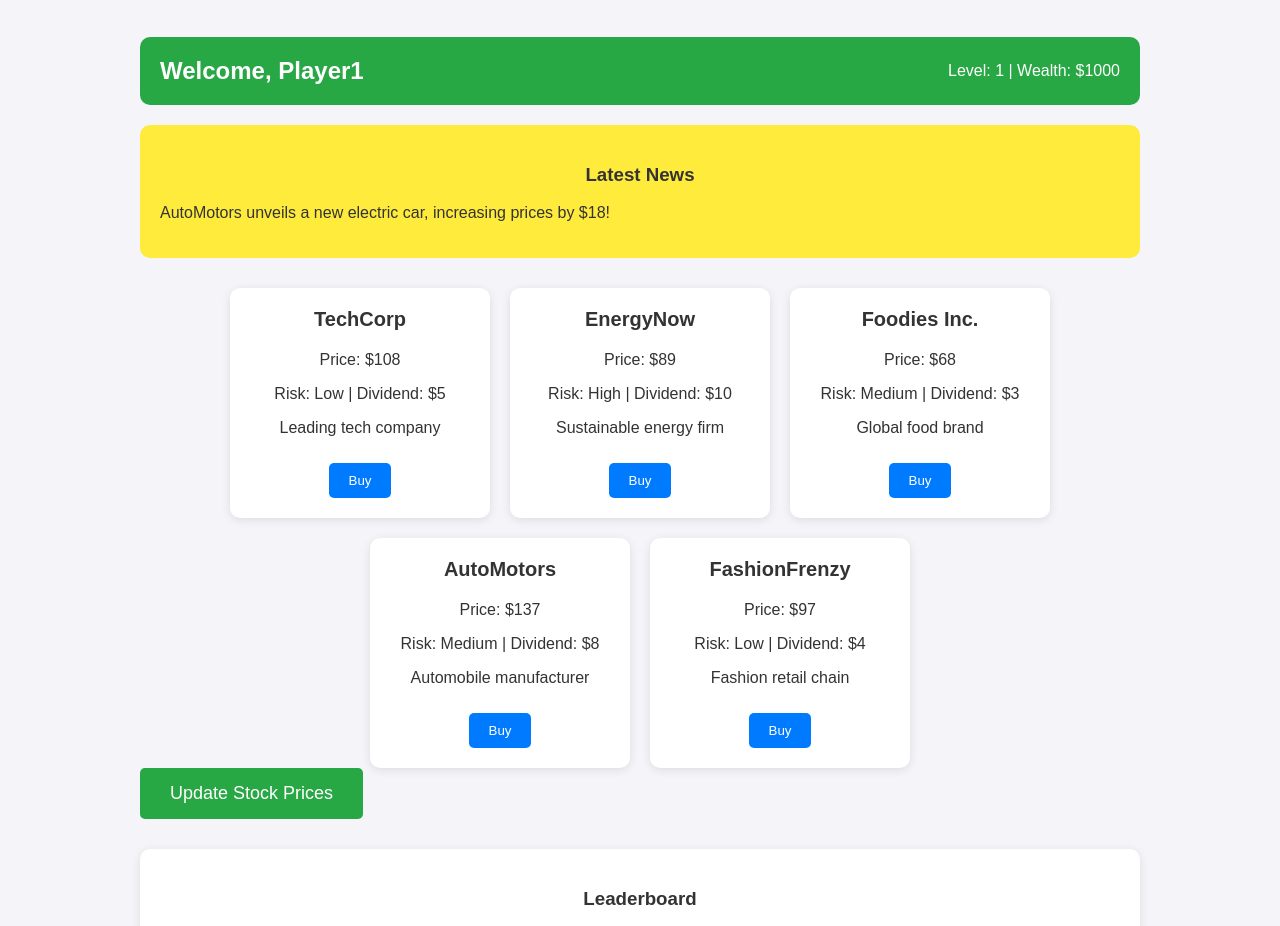
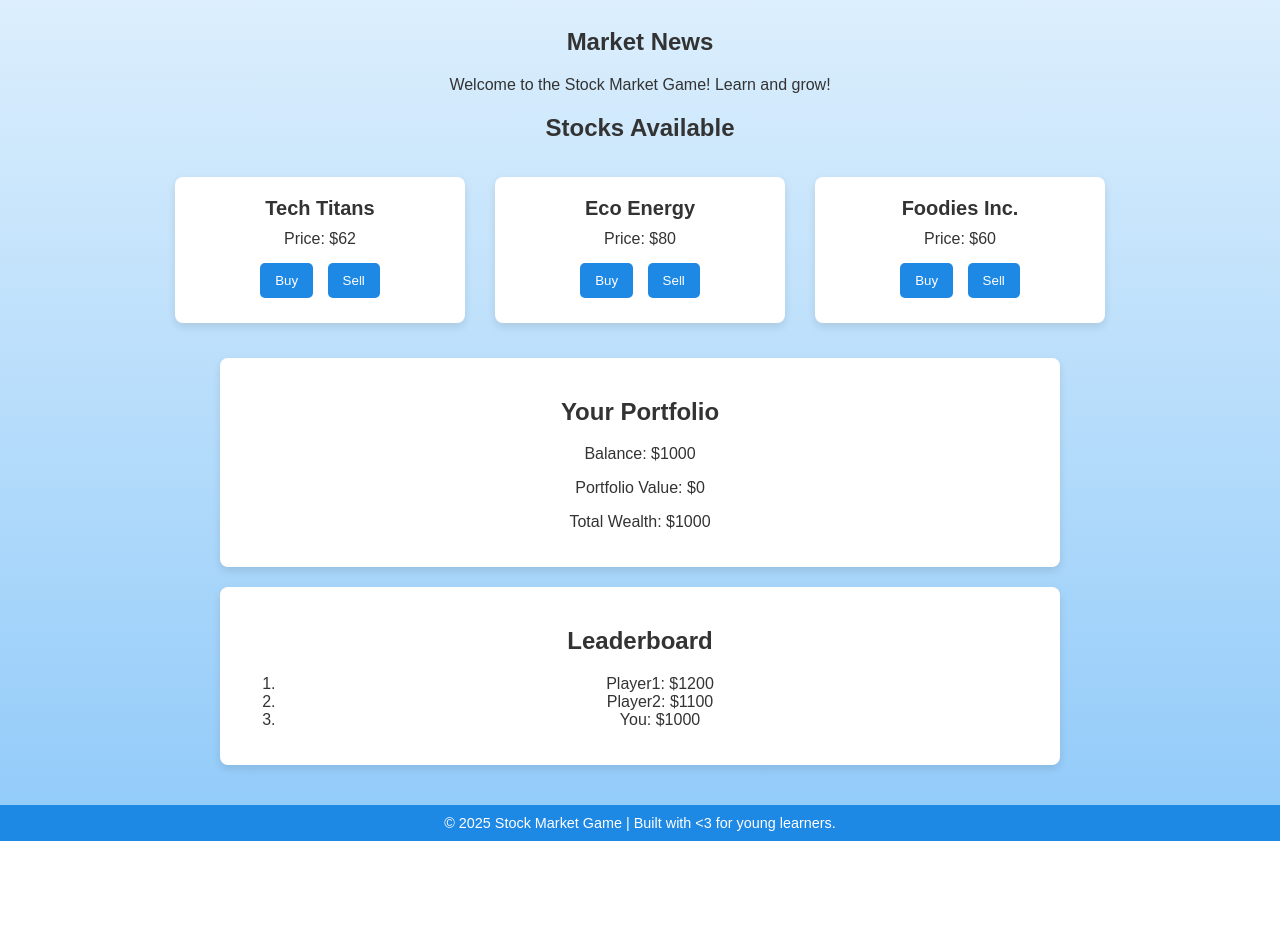
Before and after one commit to anilinsan/stock-market-game, a plain HTML site: page index.html in a window 1280 px wide. Shown: the part 80-1006 px from the top of the page. After the commit the page ends 921 px from the top, so only its background shows below. Drawn offline with Linux system fonts and the light colour scheme.

Commit message:
Update index.html

```diff
--- a/index.html
+++ b/index.html
@@ -3,186 +3,221 @@
 <head>
     <meta charset="UTF-8">
     <meta name="viewport" content="width=device-width, initial-scale=1.0">
-    <title>Super Stock Market Game for Kids</title>
+    <meta name="description" content="Interactive Stock Market Game for Kids">
+    <title>Stock Market Game</title>
     <style>
-        body { font-family: 'Arial', sans-serif; background-color: #F4F4F9; color: #333; margin: 0; padding: 0; }
-        h1 { text-align: center; padding: 20px; background-color: #007bff; color: white; font-size: 32px; margin: 0; }
-        .container { max-width: 1000px; margin: 0 auto; padding: 20px; }
-        .button { padding: 15px 30px; font-size: 18px; background-color: #28a745; color: white; border: none; border-radius: 5px; cursor: pointer; }
-        .button:hover { background-color: #218838; }
-        .stock-list { display: flex; flex-wrap: wrap; gap: 20px; justify-content: center; margin-top: 30px; }
-        .stock-item { background-color: white; border-radius: 10px; padding: 20px; box-shadow: 0 2px 10px rgba(0, 0, 0, 0.1); width: 220px; text-align: center; }
-        .stock-item h3 { margin-top: 0; font-size: 20px; }
-        .stock-item p { font-size: 16px; }
-        .stock-item button { margin-top: 10px; padding: 10px 20px; background-color: #007bff; color: white; border: none; border-radius: 5px; cursor: pointer; }
-        .stock-item button:hover { background-color: #0056b3; }
-        .profile { display: flex; justify-content: space-between; align-items: center; padding: 20px; background-color: #28a745; color: white; border-radius: 10px; margin-top: 20px; }
-        .profile h2 { margin: 0; }
-        .profile p { margin: 0; }
-        .leaderboard { margin-top: 30px; padding: 20px; background-color: white; border-radius: 10px; box-shadow: 0 2px 10px rgba(0, 0, 0, 0.1); }
-        .leaderboard h3 { text-align: center; }
-        .leaderboard ul { list-style: none; padding: 0; }
-        .leaderboard li { background-color: #F1F1F1; margin-bottom: 10px; padding: 10px; border-radius: 5px; }
-        .market-news { padding: 20px; background-color: #FFEB3B; margin-top: 20px; border-radius: 10px; }
-        .market-news h3 { text-align: center; }
-        .graph { margin-top: 20px; height: 200px; width: 100%; background-color: #f4f4f4; border-radius: 10px; }
-        .graph-bar { height: 100%; width: 10%; background-color: #007bff; display: inline-block; }
-        .stock-price { display: flex; justify-content: space-between; margin-top: 15px; font-size: 18px; }
-        .stock-price p { margin: 0; }
+        /* General styles for a responsive design */
+        body {
+            font-family: 'Arial', sans-serif;
+            margin: 0;
+            padding: 0;
+            background: linear-gradient(to bottom, #e3f2fd, #90caf9);
+            color: #333;
+            text-align: center;
+            overflow-x: hidden;
+        }
+        header {
+            background: #1e88e5;
+            color: #fff;
+            padding: 20px 10px;
+            font-size: 1.5rem;
+        }
+        main {
+            padding: 20px;
+        }
+        .container {
+            max-width: 1200px;
+            margin: auto;
+        }
+        .stock-card {
+            display: inline-block;
+            background: #ffffff;
+            border-radius: 8px;
+            margin: 15px;
+            padding: 20px;
+            box-shadow: 0 4px 8px rgba(0, 0, 0, 0.1);
+            width: 250px;
+            transition: transform 0.2s;
+        }
+        .stock-card:hover {
+            transform: scale(1.05);
+        }
+        .stock-card h3 {
+            margin: 0;
+            font-size: 1.25rem;
+        }
+        .stock-card p {
+            font-size: 1rem;
+            margin: 10px 0;
+        }
+        button {
+            background-color: #1e88e5;
+            color: white;
+            border: none;
+            padding: 10px 15px;
+            border-radius: 5px;
+            cursor: pointer;
+            margin: 5px;
+        }
+        button:hover {
+            background-color: #1565c0;
+        }
+        .portfolio, .leaderboard {
+            margin: 20px auto;
+            background: #ffffff;
+            padding: 20px;
+            border-radius: 8px;
+            box-shadow: 0 4px 8px rgba(0, 0, 0, 0.1);
+            max-width: 800px;
+        }
+        .chart {
+            height: 300px;
+            margin: 20px auto;
+        }
+        footer {
+            background: #1e88e5;
+            color: #fff;
+            padding: 10px;
+            font-size: 0.9rem;
+        }
+        footer a {
+            color: #ffcc80;
+            text-decoration: none;
+        }
+        footer a:hover {
+            text-decoration: underline;
+        }
+
+        @media (max-width: 768px) {
+            .stock-card {
+                width: 90%;
+            }
+            .container {
+                padding: 10px;
+            }
+        }
     </style>
 </head>
 <body>
+    <header>
+        Stock Market Game for Kids
+    </header>
 
-    <h1>Super Stock Market Game for Kids</h1>
-    <div class="container">
+    <main>
+        <div class="container">
+            <h2>Market News</h2>
+            <div id="news-feed">Welcome to the Stock Market Game! Learn and grow!</div>
 
-        <!-- User Profile -->
-        <div class="profile" id="user-profile">
-            <h2>Welcome, <span id="player-name">Player</span></h2>
-            <p>Level: <span id="player-level">1</span> | Wealth: $<span id="player-wealth">1000</span></p>
+            <h2>Stocks Available</h2>
+            <div id="stocks"></div>
+
+            <div class="portfolio">
+                <h2>Your Portfolio</h2>
+                <p id="balance">Balance: $1000</p>
+                <p id="portfolio-value">Portfolio Value: $0</p>
+                <p id="total-wealth">Total Wealth: $1000</p>
+            </div>
+
+            <div class="leaderboard">
+                <h2>Leaderboard</h2>
+                <ol id="leaderboard-list"></ol>
+            </div>
         </div>
+    </main>
 
-        <!-- Stock Market News -->
-        <div class="market-news" id="market-news">
-            <h3>Latest News</h3>
-            <p id="news-text">TechCorp's new product launch is expected to drive stock prices higher!</p>
-        </div>
-
-        <!-- Stock List -->
-        <div class="stock-list" id="stocks"></div>
-
-        <!-- Game Actions -->
-        <button class="button" id="update-stocks" onclick="generateStockUpdates()">Update Stock Prices</button>
-
-        <!-- Leaderboard -->
-        <div class="leaderboard" id="leaderboard">
-            <h3>Leaderboard</h3>
-            <ul id="leaderboard-list">
-                <!-- Leaderboard Items will be here -->
-            </ul>
-        </div>
-
-        <!-- Stock Price Graph -->
-        <div class="graph" id="stock-graph">
-            <!-- Graph bars will be generated dynamically -->
-        </div>
-    </div>
+    <footer>
+        &copy; 2025 Stock Market Game | Built with <3 for young learners.
+    </footer>
 
     <script>
-        // Stock Data
+        // Variables for tracking game state
+        let balance = 1000;
+        let portfolio = {};
         const stocks = [
-            { name: "TechCorp", price: 100, sector: "Technology", risk: "Low", dividend: 5, description: "Leading tech company" },
-            { name: "EnergyNow", price: 80, sector: "Energy", risk: "High", dividend: 10, description: "Sustainable energy firm" },
-            { name: "Foodies Inc.", price: 50, sector: "Food", risk: "Medium", dividend: 3, description: "Global food brand" },
-            { name: "AutoMotors", price: 120, sector: "Automotive", risk: "Medium", dividend: 8, description: "Automobile manufacturer" },
-            { name: "FashionFrenzy", price: 70, sector: "Retail", risk: "Low", dividend: 4, description: "Fashion retail chain" }
+            { name: "Tech Titans", price: randomPrice() },
+            { name: "Eco Energy", price: randomPrice() },
+            { name: "Foodies Inc.", price: randomPrice() },
+        ];
+        const leaderboard = [
+            { name: "Player1", value: 1200 },
+            { name: "Player2", value: 1100 },
+            { name: "You", value: balance },
         ];
 
-        // Player Object
-        let player = {
-            name: "Player1",
-            balance: 1000,
-            wealth: 1000,
-            portfolio: [],
-            level: 1,
-        };
+        // Utility function to generate random stock prices
+        function randomPrice() {
+            return Math.floor(Math.random() * 50) + 50;
+        }
 
-        // Initialize Game
-        window.onload = () => {
-            document.getElementById("player-name").textContent = player.name;
-            document.getElementById("player-wealth").textContent = player.wealth;
-            document.getElementById("player-level").textContent = player.level;
-            renderStocks();
-            renderLeaderboard();
-            generateStockUpdates();
-        };
-
-        // Render Stock List
+        // Render stocks
         function renderStocks() {
             const stockContainer = document.getElementById("stocks");
-            stockContainer.innerHTML = ""; // Clear previous list
-            stocks.forEach(stock => {
-                const stockItem = document.createElement("div");
-                stockItem.className = "stock-item";
-                stockItem.innerHTML = `
+            stockContainer.innerHTML = "";
+            stocks.forEach((stock, index) => {
+                const stockCard = document.createElement("div");
+                stockCard.className = "stock-card";
+                stockCard.innerHTML = `
                     <h3>${stock.name}</h3>
                     <p>Price: $${stock.price}</p>
-                    <p>Risk: ${stock.risk} | Dividend: $${stock.dividend}</p>
-                    <p>${stock.description}</p>
-                    <button onclick="buyStock('${stock.name}')">Buy</button>
+                    <button onclick="buyStock(${index})">Buy</button>
+                    <button onclick="sellStock(${index})">Sell</button>
                 `;
-                stockContainer.appendChild(stockItem);
+                stockContainer.appendChild(stockCard);
             });
         }
 
-        // Buy Stock
-        function buyStock(stockName) {
-            const stock = stocks.find(s => s.name === stockName);
-            if (player.balance >= stock.price) {
-                player.balance -= stock.price;
-                player.portfolio.push(stock);
-                player.wealth += stock.price;
-                alert(`You bought 1 share of ${stock.name} for $${stock.price}`);
-                updatePlayerProfile();
-                renderStocks();
-                renderLeaderboard();
+        // Buy stock function
+        function buyStock(index) {
+            const stock = stocks[index];
+            if (balance >= stock.price) {
+                balance -= stock.price;
+                portfolio[stock.name] = (portfolio[stock.name] || 0) + 1;
+                updatePortfolio();
+                alert(`Bought one share of ${stock.name} for $${stock.price}`);
             } else {
-                alert("Insufficient balance!");
+                alert("Not enough balance!");
             }
         }
 
-        // Update Stock Prices Randomly
-        function generateStockUpdates() {
-            stocks.forEach(stock => {
-                const priceChange = Math.floor(Math.random() * 21) - 10; // Random change between -10 and +10
-                stock.price += priceChange;
-            });
-            renderStocks();
-            generateMarketEvent();
-            generateGraph();
+        // Sell stock function
+        function sellStock(index) {
+            const stock = stocks[index];
+            if (portfolio[stock.name]) {
+                balance += stock.price;
+                portfolio[stock.name] -= 1;
+                if (portfolio[stock.name] === 0) delete portfolio[stock.name];
+                updatePortfolio();
+                alert(`Sold one share of ${stock.name} for $${stock.price}`);
+            } else {
+                alert("You don't own this stock!");
+            }
         }
 
-        // Market Event (News Impact)
-        function generateMarketEvent() {
-            const events = [
-                { message: "TechCorp launches a new product, boosting prices by $20!", priceChange: 20 },
-                { message: "EnergyNow stocks drop due to a major accident, losing $15.", priceChange: -15 },
-                { message: "Foodies Inc. introduces a new healthy snack line, up $10!", priceChange: 10 },
-                { message: "AutoMotors unveils a new electric car, increasing prices by $18!", priceChange: 18 },
-                { message: "FashionFrenzy's eco-friendly fashion line sees a rise of $12.", priceChange: 12 }
-            ];
-            const event = events[Math.floor(Math.random() * events.length)];
-            document.getElementById("news-text").textContent = event.message;
-            stocks.forEach(stock => {
-                stock.price += event.priceChange;
-            });
-            renderStocks();
+        // Update portfolio
+        function updatePortfolio() {
+            const portfolioValue = Object.keys(portfolio).reduce((sum, name) => {
+                const stock = stocks.find(s => s.name === name);
+                return sum + (portfolio[name] * stock.price);
+            }, 0);
+
+            document.getElementById("balance").innerText = `Balance: $${balance}`;
+            document.getElementById("portfolio-value").innerText = `Portfolio Value: $${portfolioValue}`;
+            document.getElementById("total-wealth").innerText = `Total Wealth: $${balance + portfolioValue}`;
+
+            leaderboard[2].value = balance + portfolioValue;
+            updateLeaderboard();
         }
 
-        // Generate Stock Price Graph
-        function generateGraph() {
-            const graphContainer = document.getElementById("stock-graph");
-            graphContainer.innerHTML = ""; // Clear previous graph
-            stocks.forEach(stock => {
-                const bar = document.createElement("div");
-                bar.className = "graph-bar";
-                bar.style.height = `${stock.price / 2}px`; // Price height scale
-                graphContainer.appendChild(bar);
-            });
+        // Update leaderboard
+        function updateLeaderboard() {
+            leaderboard.sort((a, b) => b.value - a.value);
+            document.getElementById("leaderboard-list").innerHTML = leaderboard
+                .map(player => `<li>${player.name}: $${player.value}</li>`)
+                .join("");
         }
 
-        // Render Leaderboard
-        function renderLeaderboard() {
-            const leaderboardList = document.getElementById("leaderboard-list");
-            leaderboardList.innerHTML = `<li>${player.name}: $${player.wealth}</li>`;
-        }
-
-        // Update Player Profile
-        function updatePlayerProfile() {
-            document.getElementById("player-wealth").textContent = player.wealth;
-            document.getElementById("player-level").textContent = player.level;
-        }
-
+        renderStocks();
+        updatePortfolio();
     </script>
 </body>
 </html>
```
